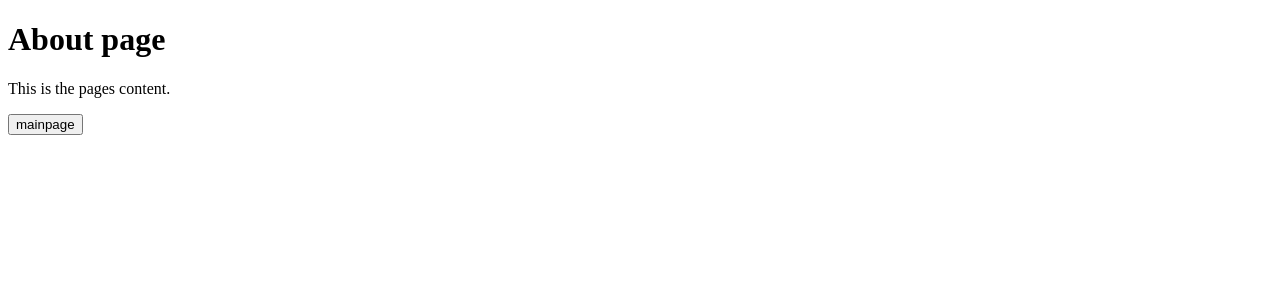
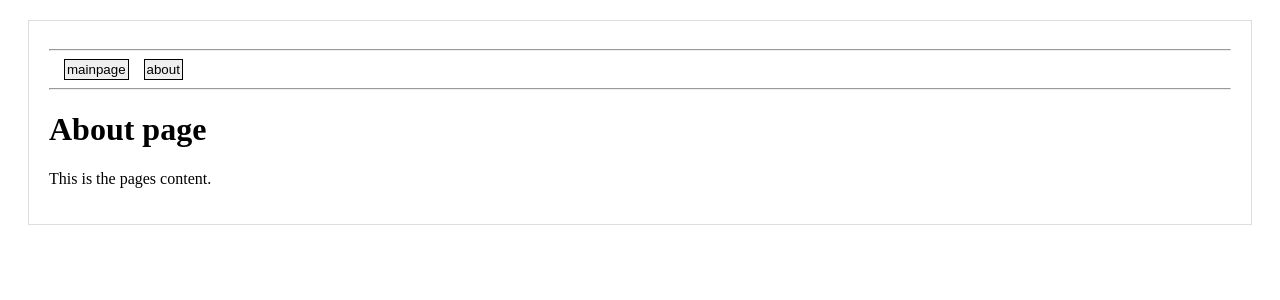
Before and after one commit to martin-kuenzel/nextjs_app, a Next.js app: page /about in a window 1280 px wide. Shown: the top 300 px of the page. Built offline with nearby package versions, Linux system fonts and the light colour scheme.

Commit message:
global layout added and implemented in all pages

```diff
--- /dev/null
+++ b/comps/Header.js
@@ -0,0 +1,16 @@
+import Link from 'next/link';
+
+const linkStyle = {
+    marginLeft: 15,
+    padding: 2,
+    border: "solid thin"
+};
+
+export default () => (
+    <div>
+        <hr noshade />
+        <Link href="/"><button style={linkStyle}>mainpage</button></Link>
+        <Link href="/about"><button style={linkStyle} title="About page">about</button></Link>
+        <hr noshade />
+    </div>
+);
--- /dev/null
+++ b/comps/Layout.js
@@ -0,0 +1,19 @@
+import Header from './Header';
+
+const style = {
+    margin: 20,
+    padding: 20,
+    border: '1px solid #DDD'
+}
+
+const Layout = Page => {
+    return () => (
+        <div style={style}>
+            <Header />
+            <Page />
+            {/* {props.children} */}
+        </div>
+    );
+}
+
+export default Layout;
--- a/pages/about.js
+++ b/pages/about.js
@@ -1,11 +1,10 @@
-import Link from "next/link";
-export default function (){
-    return (
-        <div>
-            <h1>About page</h1>
-            <p>This is the pages content.</p>
-            <Link href="/"><button>mainpage</button></Link>
-            {/* <a href="/">back</a> */}
-        </div>
-    );
-};
+import Layout from '../comps/Layout'
+
+const about = () => (
+    <div>
+        <h1>About page</h1>
+        <p>This is the pages content.</p>
+    </div>
+);
+
+export default Layout(about);
```
Also changed, not shown: pages/index.js (+5 -5 lines).
